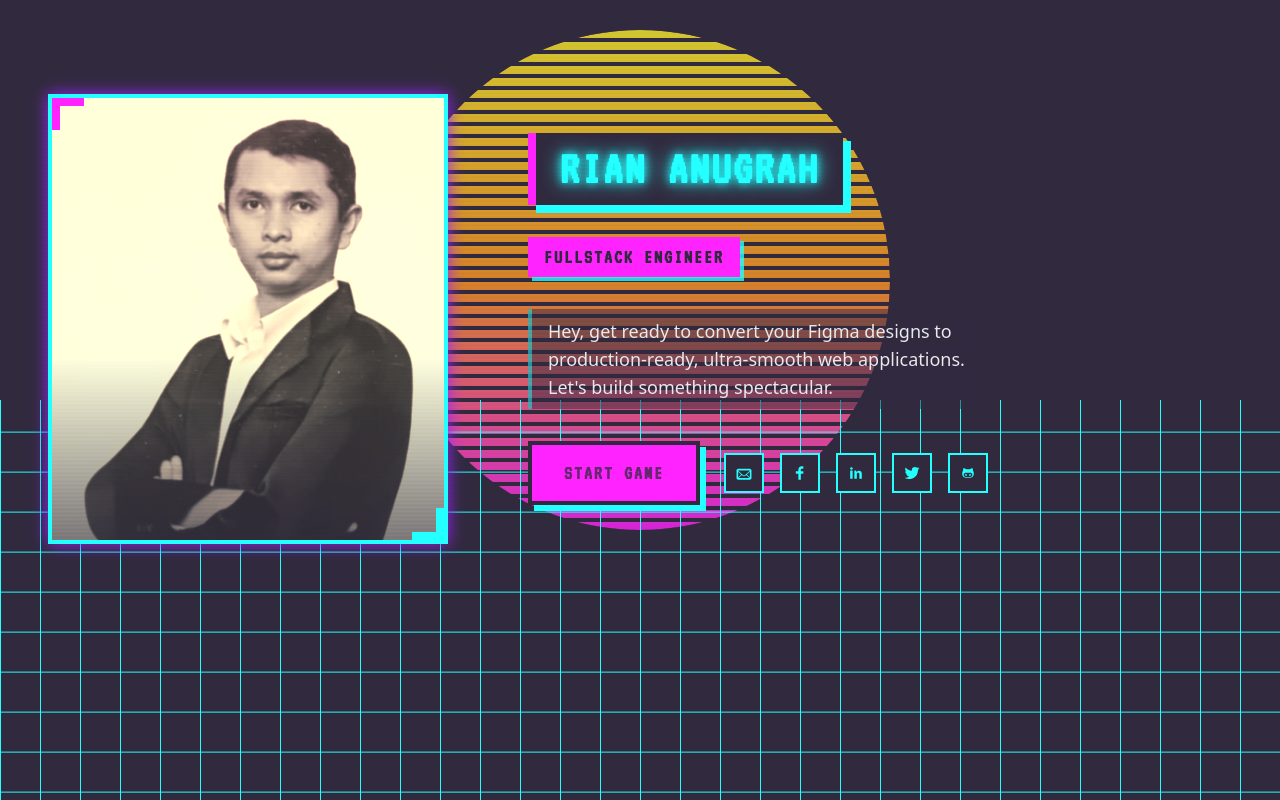
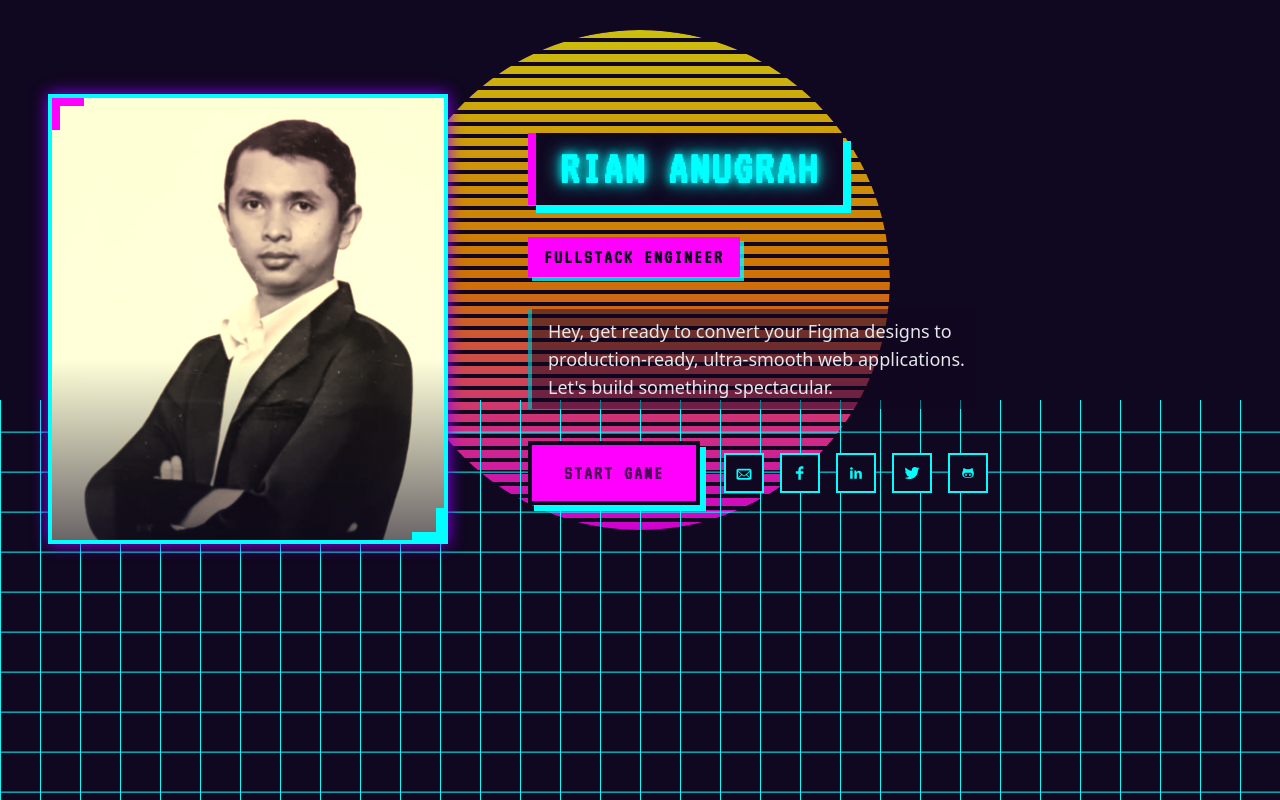
Before and after one commit to rianAnugrah/cv, a Next.js app: page /home in a window 1280 px wide. Built offline with nearby package versions, Linux system fonts and the light colour scheme.

Commit message:
Update layout.tsx

```diff
--- a/app/layout.tsx
+++ b/app/layout.tsx
@@ -32,7 +32,7 @@ export default function RootLayout({
         <link rel="icon" type="image/png" sizes="16x16" href="/favicon-16x16.png" />
         <link rel="manifest" href="/site.webmanifest" />
       </head>
-      <body className="font-sans antialiased text-white bg-[#100720] selection:bg-[#ff00ff] selection:text-white crt-flicker">
+      <body className="font-sans antialiased text-white bg-[#100720] selection:bg-[#ff00ff] selection:text-white">
 
         {/* Retro Sunset */}
         <div className="fixed inset-0 pointer-events-none z-0 flex items-center justify-center opacity-80" style={{ transform: "translateY(-15vh)" }}>
@@ -44,9 +44,6 @@ export default function RootLayout({
            <div className="synthwave-grid"></div>
         </div>
 
-        {/* CRT Scanlines Overlay */}
-        <div className="fixed inset-0 pointer-events-none z-[100] scanlines opacity-30 mix-blend-overlay"></div>
-
         {/* Base Content wrapper */}
         <div className="relative z-10 pt-[calc(4rem_-_2px)] min-h-screen">
           {children}
```
